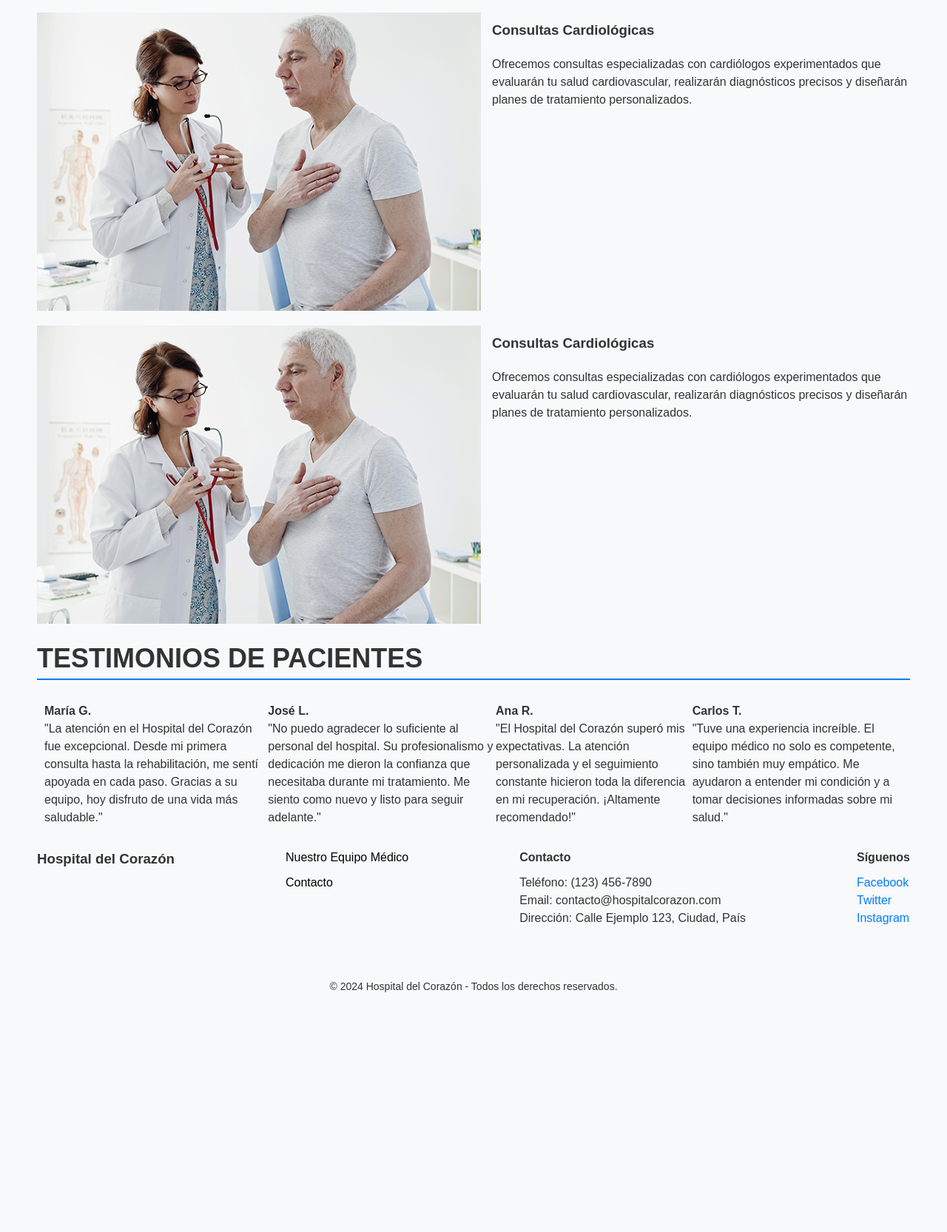
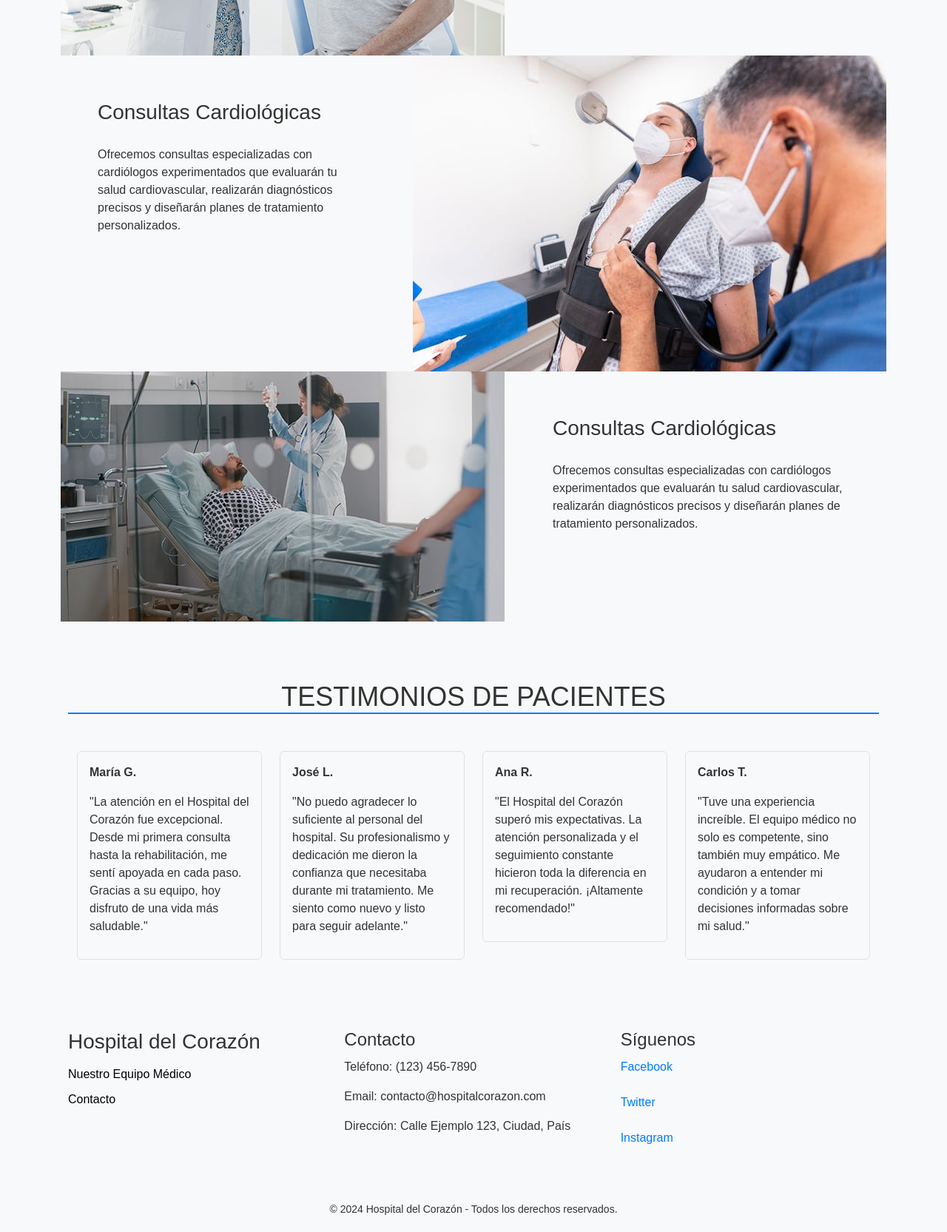
Before and after one commit to Krpardo27/hospital, a plain HTML site: page index.html in a window 1280 px wide. Shown: the part 1123-2788 px from the top of the page at 74% size. Before the commit the page ends 2487 px from the top, so only its background shows below. Drawn offline with nearby package versions, Linux system fonts and the light colour scheme.

Commit message:
Instalación de Boostrap

```diff
--- a/index.html
+++ b/index.html
@@ -5,17 +5,16 @@
     <meta name="viewport" content="width=device-width, initial-scale=1.0" />
     <title>Hospital del Corazón</title>
     <link
+      href="https://cdn.jsdelivr.net/npm/bootstrap@5.3.3/dist/css/bootstrap.min.css"
       rel="stylesheet"
-      href="https://cdnjs.cloudflare.com/ajax/libs/normalize/8.0.1/normalize.min.css"
-      integrity="sha512-NhSC1YmyruXifcj/KFRWoC561YpHpc5Jtzgvbuzx5VozKpWvQ+4nXhPdFgmx8xqexRcpAglTj9sIBWINXa8x5w=="
+      integrity="sha384-QWTKZyjpPEjISv5WaRU9OFeRpok6YctnYmDr5pNlyT2bRjXh0JMhjY6hW+ALEwIH"
       crossorigin="anonymous"
-      referrerpolicy="no-referrer"
     />
     <link rel="stylesheet" href="style.css" />
   </head>
   <body>
     <header>
-      <div class="header__interior">
+      <div class="container header__interior">
         <div class="header__logo">
           <a href="/" class="header__home">
             <img
@@ -24,38 +23,38 @@
               id="logo"
               class="header__logo"
             />
-            <h1 class="header__titulo">Hospital del Corazón</h1></a
-          >
+            <h1 class="lg:fs-1 header__titulo">Hospital del Corazón</h1>
+          </a>
         </div>
 
         <nav class="navegacion">
           <ul class="navegacion__enlaces">
             <li><a href="/">Home</a></li>
             <li>
-              <a href="/pages/equipo-medico.html">Nuestro Equipo Médico </a>
+              <a href="/pages/equipo-medico.html">Nuestro Equipo Médico</a>
             </li>
             <li><a href="/pages/contacto.html">Contacto</a></li>
           </ul>
         </nav>
 
-        <button class="button active">Reservar cita</button>
+        <button class="button active btn">Reservar cita</button>
       </div>
     </header>
 
-    <main>
-      <div class="container">
-        <div class="bienvenida">
+    <main class="container">
+      <section class="bienvenida">
         <article class="bienvenida__encabezado">
-            <h2 class="bienvenida__titulo">¡Bienvenidos al Hospital del Corazón! </h2>
+          <h2 class="bienvenida__titulo">
+            ¡Bienvenidos al Hospital del Corazón!
+          </h2>
           <p>
-               Nos enorgullece ser un
-              centro de excelencia en salud cardiovascular, dedicado a
-              proporcionar atención integral y de calidad. Nuestra misión es
-              cuidar y mejorar la salud de nuestros pacientes, ofreciendo
-              tratamientos innovadores y un enfoque humano. Visualizamos un
-              futuro donde cada corazón recibe la atención que merece,
-              promoviendo bienestar y calidad de vida. Gracias por elegirnos
-              para acompañarte en tu camino hacia la salud.
+            Nos enorgullece ser un centro de excelencia en salud cardiovascular,
+            dedicado a proporcionar atención integral y de calidad. Nuestra
+            misión es cuidar y mejorar la salud de nuestros pacientes,
+            ofreciendo tratamientos innovadores y un enfoque humano.
+            Visualizamos un futuro donde cada corazón recibe la atención que
+            merece, promoviendo bienestar y calidad de vida. Gracias por
+            elegirnos para acompañarte en tu camino hacia la salud.
           </p>
         </article>
 
@@ -65,95 +64,108 @@
           quis exercitationem porro libero recusandae illum optio consectetur
           neque aliquid corporis praesentium tempore voluptatibus.
         </aside>
-        </div>
+      </section>
 
       <section class="nuestro-equipo">
         <h2 class="nuestro-equipo__titulo">Sobre nuestro equipo</h2>
         <p class="nuestro-equipo__infor">
           En el Hospital del Corazón, contamos con un equipo de profesionales
-            altamente capacitados y dedicados a brindar la mejor atención médica
-            a nuestros pacientes. Nuestro personal está compuesto por médicos,
-            enfermeras y especialistas que trabajan en conjunto para garantizar
-            un enfoque integral en la salud.
+          altamente capacitados y dedicados a brindar la mejor atención médica a
+          nuestros pacientes. Nuestro personal está compuesto por médicos,
+          enfermeras y especialistas que trabajan en conjunto para garantizar un
+          enfoque integral en la salud.
         </p>
       </section>
 
-        <section>
-          <h2 class="servicios__titulo">Servicios Médicos del Hospital del Corazón</h2>
+      <!-- SERVICIOS -->
+      <section id="servicios" class="servicios">
+        <h2 class="servicios__titulo">
+          Servicios Médicos del Hospital del Corazón
+        </h2>
 
-          <div class="servicios">
-            <div class="servicios__infor">
+        <div class="row">
+          <div class="servicios__infor col-12 col-md-6">
             <img
               src="assets/img/servicios/cardiologia.png"
               alt="Ícono de consulta"
             />
             <div class="servicios__detalles">
-                <h3>Consultas Cardiológicas</h3>
+              <h3 class="md:fs-1 fs-3">Consultas Cardiológicas</h3>
               <p>
                 Ofrecemos consultas especializadas con cardiólogos
-                  experimentados que evaluarán tu salud cardiovascular,
-                  realizarán diagnósticos precisos y diseñarán planes de
-                  tratamiento personalizados.
+                experimentados que evaluarán tu salud cardiovascular, realizarán
+                diagnósticos precisos y diseñarán planes de tratamiento
+                personalizados.
               </p>
             </div>
           </div>
 
-            <div class="servicios__infor">
+          <div class="servicios__infor col-12 col-md-6">
             <img
-                src="assets/img/servicios/cardiologia.png"
+              src="assets/img/servicios/servicio-cardiologia.jpg"
               alt="Ícono de consulta"
             />
             <div class="servicios__detalles">
-                <h3>Consultas Cardiológicas</h3>
+              <h3 class="md:fs-1 fs-3">Consultas Cardiológicas</h3>
               <p>
                 Ofrecemos consultas especializadas con cardiólogos
-                  experimentados que evaluarán tu salud cardiovascular,
-                  realizarán diagnósticos precisos y diseñarán planes de
-                  tratamiento personalizados.
+                experimentados que evaluarán tu salud cardiovascular, realizarán
+                diagnósticos precisos y diseñarán planes de tratamiento
+                personalizados.
               </p>
             </div>
           </div>
 
-            <div class="servicios__infor">
+          <div class="servicios__infor col-12 col-md-6">
             <img
-                src="assets/img/servicios/cardiologia.png"
+              src="assets/img/servicios/medicina-urgencia.jpg"
               alt="Ícono de consulta"
             />
             <div class="servicios__detalles">
-                <h3>Consultas Cardiológicas</h3>
+              <h3 class="md:fs-1 fs-3">Consultas Cardiológicas</h3>
               <p>
                 Ofrecemos consultas especializadas con cardiólogos
-                  experimentados que evaluarán tu salud cardiovascular,
-                  realizarán diagnósticos precisos y diseñarán planes de
-                  tratamiento personalizados.
+                experimentados que evaluarán tu salud cardiovascular, realizarán
+                diagnósticos precisos y diseñarán planes de tratamiento
+                personalizados.
               </p>
             </div>
           </div>
         </div>
       </section>
-        <h2 class="testimonios__titulo">Testimonios de Pacientes</h2>
+
+      <!-- TESTIMONIOS -->
       <section class="testimonios">
-          <div class="testimonios__infor">
+        <h2 class="testimonios__titulo text-center mb-4">
+          Testimonios de Pacientes
+        </h2>
+        <div class="row">
+          <div class="col-lg-3 col-12 mb-4">
+            <div class="testimonios__infor p-3 border rounded bg-light">
               <p><strong>María G.</strong></p>
               <p>
-              "La atención en el Hospital del Corazón fue excepcional. Desde mi
-              primera consulta hasta la rehabilitación, me sentí apoyada en cada
-              paso. Gracias a su equipo, hoy disfruto de una vida más
+                "La atención en el Hospital del Corazón fue excepcional. Desde
+                mi primera consulta hasta la rehabilitación, me sentí apoyada en
+                cada paso. Gracias a su equipo, hoy disfruto de una vida más
                 saludable."
               </p>
             </div>
+          </div>
 
-          <div class="testimonios__infor">
+          <div class="col-lg-3 col-12 mb-4">
+            <div class="testimonios__infor p-3 border rounded bg-light">
               <p><strong>José L.</strong></p>
               <p>
                 "No puedo agradecer lo suficiente al personal del hospital. Su
-              profesionalismo y dedicación me dieron la confianza que necesitaba
-              durante mi tratamiento. Me siento como nuevo y listo para seguir
-              adelante."
+                profesionalismo y dedicación me dieron la confianza que
+                necesitaba durante mi tratamiento. Me siento como nuevo y listo
+                para seguir adelante."
               </p>
             </div>
+          </div>
 
-          <div class="testimonios__infor">
+          <div class="col-lg-3 col-12 mb-4">
+            <div class="testimonios__infor p-3 border rounded bg-light">
               <p><strong>Ana R.</strong></p>
               <p>
                 "El Hospital del Corazón superó mis expectativas. La atención
@@ -161,8 +173,10 @@
                 diferencia en mi recuperación. ¡Altamente recomendado!"
               </p>
             </div>
+          </div>
 
-          <div class="testimonios__infor">
+          <div class="col-lg-3 col-12 mb-4">
+            <div class="testimonios__infor p-3 border rounded bg-light">
               <p><strong>Carlos T.</strong></p>
               <p>
                 "Tuve una experiencia increíble. El equipo médico no solo es
@@ -170,45 +184,52 @@
                 condición y a tomar decisiones informadas sobre mi salud."
               </p>
             </div>
+          </div>
+        </div>
       </section>
-      </div>
-    </main>
 
+      <!-- FOOTER -->
       <footer>
-      <div class="footer__content">
+        <div class="row footer__content">
+          <div class="col-md-4">
             <h3>Hospital del Corazón</h3>
             <div class="footer__logo">
-          <ul class="footer__enlaces">
+              <ul class="footer__enlaces list-unstyled">
                 <li>
                   <a href="pages/equipo-medico.html">Nuestro Equipo Médico</a>
                 </li>
                 <li><a href="pages/contacto.html">Contacto</a></li>
               </ul>
             </div>
+          </div>
 
-        <div class="footer__contact-info">
+          <div class="col-md-4 footer__contact-info">
             <h4>Contacto</h4>
             <p>Teléfono: (123) 456-7890</p>
             <p>Email: contacto@hospitalcorazon.com</p>
             <p>Dirección: Calle Ejemplo 123, Ciudad, País</p>
           </div>
 
-        <div class="footer__social-media">
+          <div class="col-md-4 footer__social-media">
             <h4>Síguenos</h4>
             <a href="https://www.facebook.com/hospitalcorazon" target="_blank"
               >Facebook</a
-          >
+            ><br />
             <a href="https://www.twitter.com/hospitalcorazon" target="_blank"
               >Twitter</a
-          >
+            ><br />
             <a href="https://www.instagram.com/hospitalcorazon" target="_blank"
               >Instagram</a
             >
           </div>
         </div>
-      <div class="footer__footer-bottom">
-        <p>&copy; 2024 Hospital del Corazón - Todos los derechos reservados.</p>
+
+        <div class="footer__footer-bottom text-center mt-4">
+          <p>
+            &copy; 2024 Hospital del Corazón - Todos los derechos reservados.
+          </p>
         </div>
       </footer>
+    </main>
   </body>
 </html>
--- a/sass/layout/_container.scss
+++ b/sass/layout/_container.scss
@@ -1,15 +1 @@
 @import '../abstracts/mixins';
-
-.container {
-  margin: 150px auto 0;
-  width: 1200px;
-  max-width: 100%;
-
-  @include tablet() {
-    margin: 100px 0;
-  }
-
-  @include mobile() {
-    margin: 80px 0;
-  }
-}
--- a/sass/layout/_footer.scss
+++ b/sass/layout/_footer.scss
@@ -2,12 +2,6 @@
 @import '../modules/base';
 
 .footer__content {
-  display: flex;
-  justify-content: space-between;
-  max-width: 100%;
-  width: 1200px;
-  margin: 0 auto;
-  gap: 10px;
   padding: 10px;
 
   @include mobile() {
@@ -62,7 +56,6 @@
 
 .footer__footer-bottom {
   text-align: center;
-  margin-top: 20px;
   font-size: 14px;
   padding: 20px 0;
   p {
--- a/sass/layout/_header.scss
+++ b/sass/layout/_header.scss
@@ -55,9 +55,6 @@ header {
   }
 
   .header__interior {
-    margin: 0 auto;
-    width: 1200px;
-    max-width: 100%;
     display: flex;
     justify-content: space-between;
     align-items: center;
--- a/sass/modules/_base.scss
+++ b/sass/modules/_base.scss
@@ -1,14 +1,7 @@
-
 $primary-color: #007bff;
 $secondary-color: #f8f9fa;
 $text-color: #333;
 $font-stack: "Poppins", sans-serif;
-
-* {
-  margin: 0;
-  padding: 0;
-  box-sizing: border-box;
-}
 
 body {
   font-family: $font-stack;
@@ -17,6 +10,7 @@ body {
   line-height: 1.5;
   background-color: $secondary-color;
 }
+
 
 a {
   color: $primary-color;
@@ -31,8 +25,3 @@ a {
 h2 {
   margin: 20px 0;
 }
-
-
-section {
-
-}
--- a/sass/pages/_contacto.scss
+++ b/sass/pages/_contacto.scss
@@ -1,7 +1,6 @@
 @import "../abstracts/mixins";
 
 .container {
-  padding: 10px;
   .infor {
     display: flex;
     flex-direction: row;
--- a/sass/pages/_home.scss
+++ b/sass/pages/_home.scss
@@ -47,19 +47,7 @@
 }
 
 .servicios {
-  max-width: 100%;
-  display: flex;
-  flex-wrap: wrap;
-  gap: 20px;
-
-  @include tablet() {
-    flex-direction: column;
-  }
-
-  @include mobile() {
-    width: 100%;
-    flex-direction: column;
-  }
+  gap: 50px;
 
   .servicios__infor {
     width: 100%;
@@ -67,8 +55,16 @@
     gap: 15px;
     flex-direction: row;
 
+    &.servicios__infor:nth-child(2) {
+      flex-direction: row-reverse;
+    }
+
     @include mobile() {
       flex-direction: column;
+
+      &.servicios__infor:nth-child(2) {
+        flex-wrap: wrap;
+      }
     }
 
     img {
@@ -86,9 +82,10 @@
       flex-direction: column;
       gap: 20px;
       margin: 10px 0;
+      padding: 50px;
 
-      @include tablet() {
-        flex-direction: column;
+      @include mobile() {
+        padding: 10px;
       }
     }
   }
@@ -101,17 +98,23 @@
 }
 
 .testimonios {
-  display: flex;
   padding: 10px;
 
+  .row {
+    margin: 50px 0;
+  }
+
   @include mobile() {
-    flex-direction: column;
     gap: 10px;
   }
+}
 
-  .testimonios__infor {
-    @include mobile() {
-      flex-wrap: nowrap;
-    }
+section {
+  @include desktop() {
+    padding: 50px 0;
+  }
+
+  @include mobile() {
+    padding: 20px 0;
   }
 }
```
Also changed, not shown: style.css, 1 other file. Lines whose indentation alone changed are shown as unchanged.
